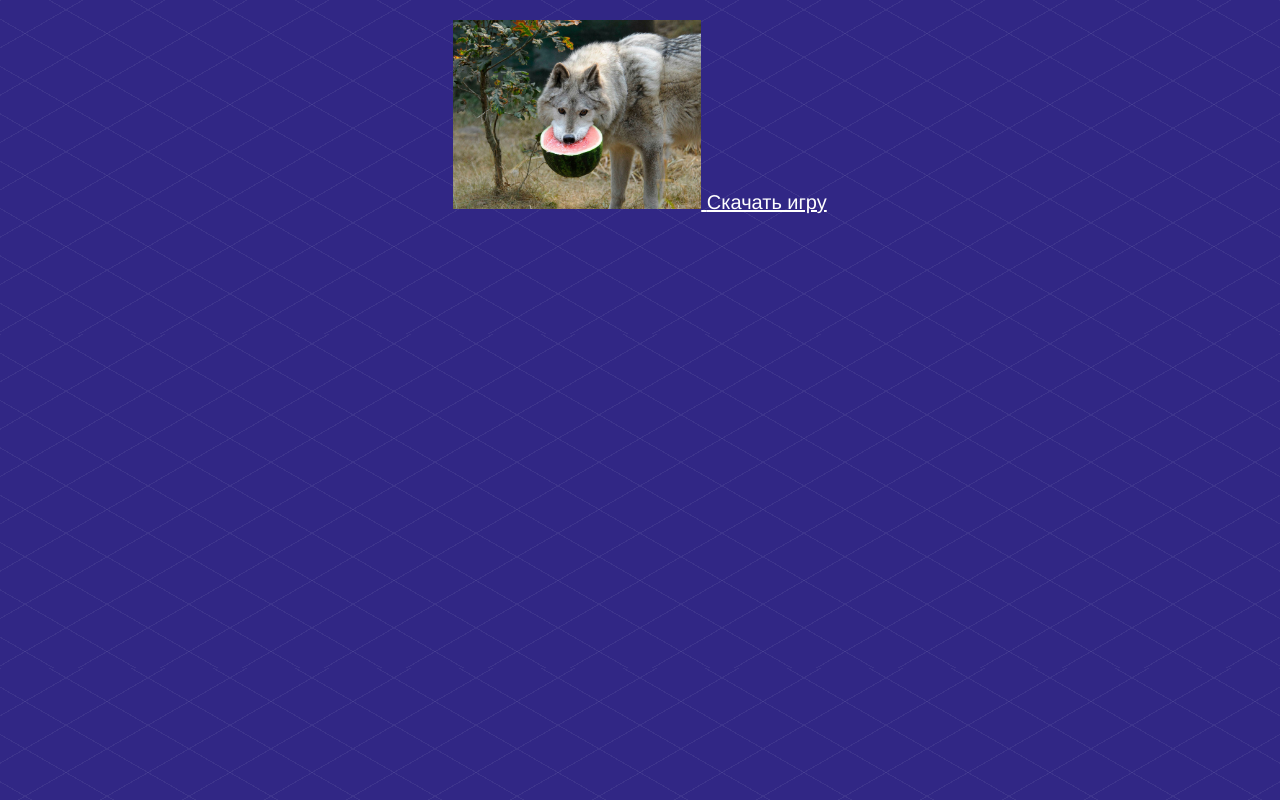
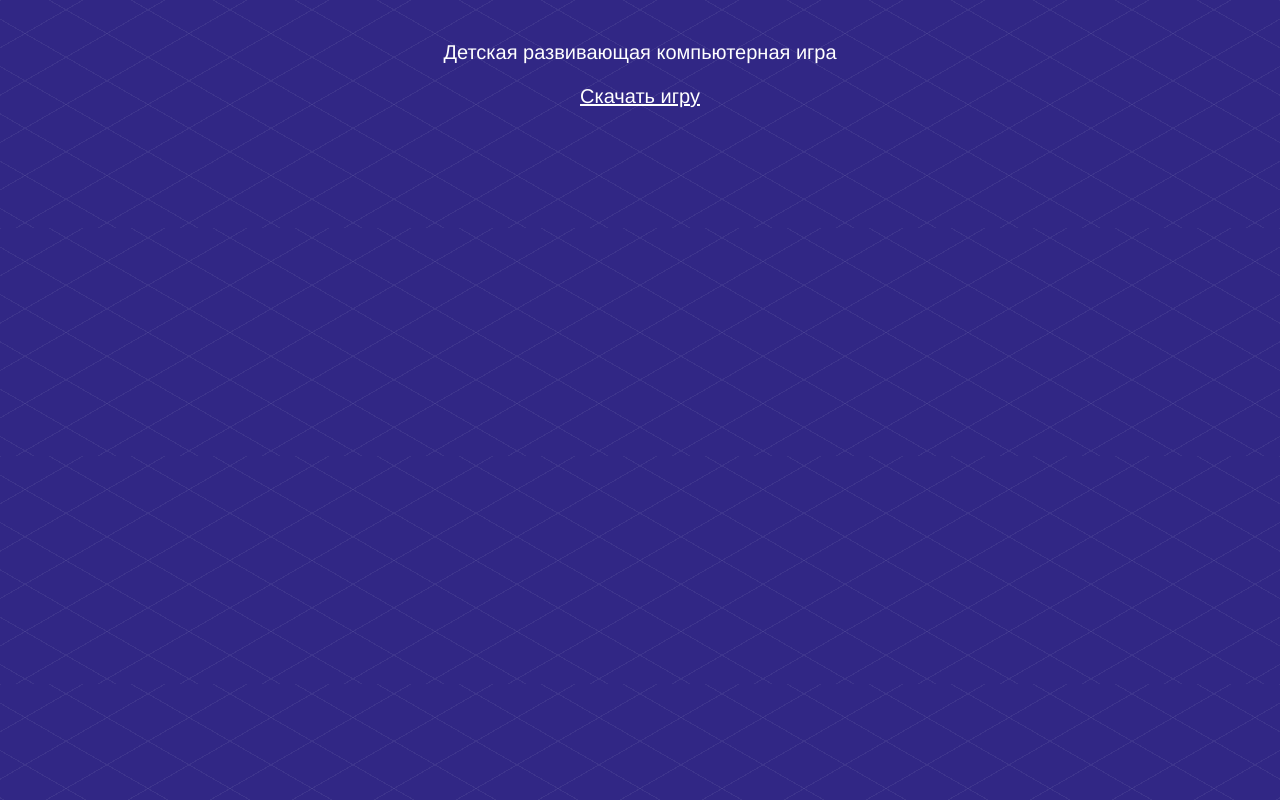
Before and after one commit to dogkn1ght/dogkn1ght.github.io, a plain HTML site: page download.html in a window 1280 px wide. Drawn offline with Linux system fonts and the light colour scheme.

Commit message:
Update download.html

```diff
--- a/download.html
+++ b/download.html
@@ -8,9 +8,9 @@
   <body>
 
     <main>
-      <a href="#">
-        <img src="img/dog.jpg" width="20%" height="20%" alt="Собаня">
-      </a>
+      <p>
+        Детская развивающая компьютерная игра
+      </p>
       <a href="files\Детская развивающая компьютерная игра.rar" download="">Скачать игру</a>
     </main>
 
```
